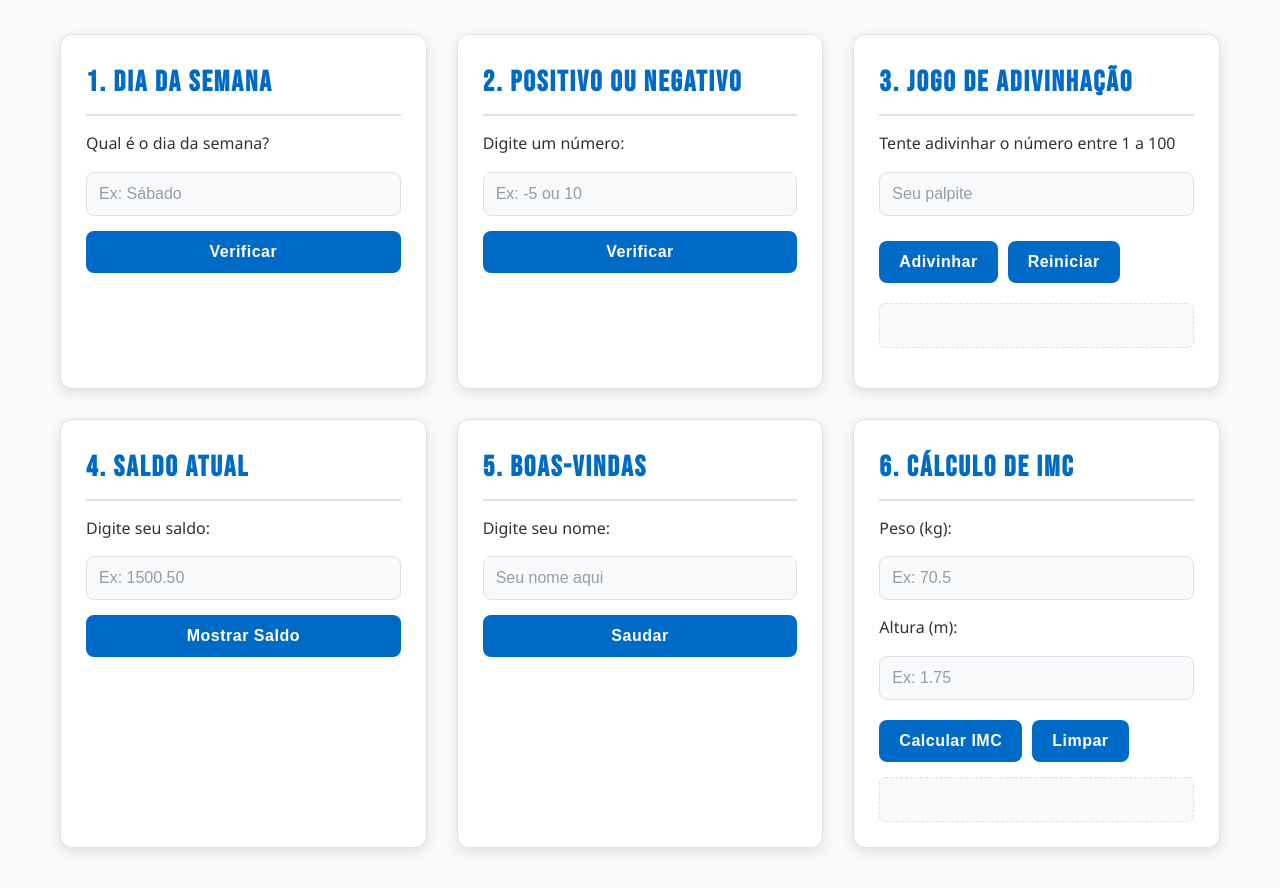
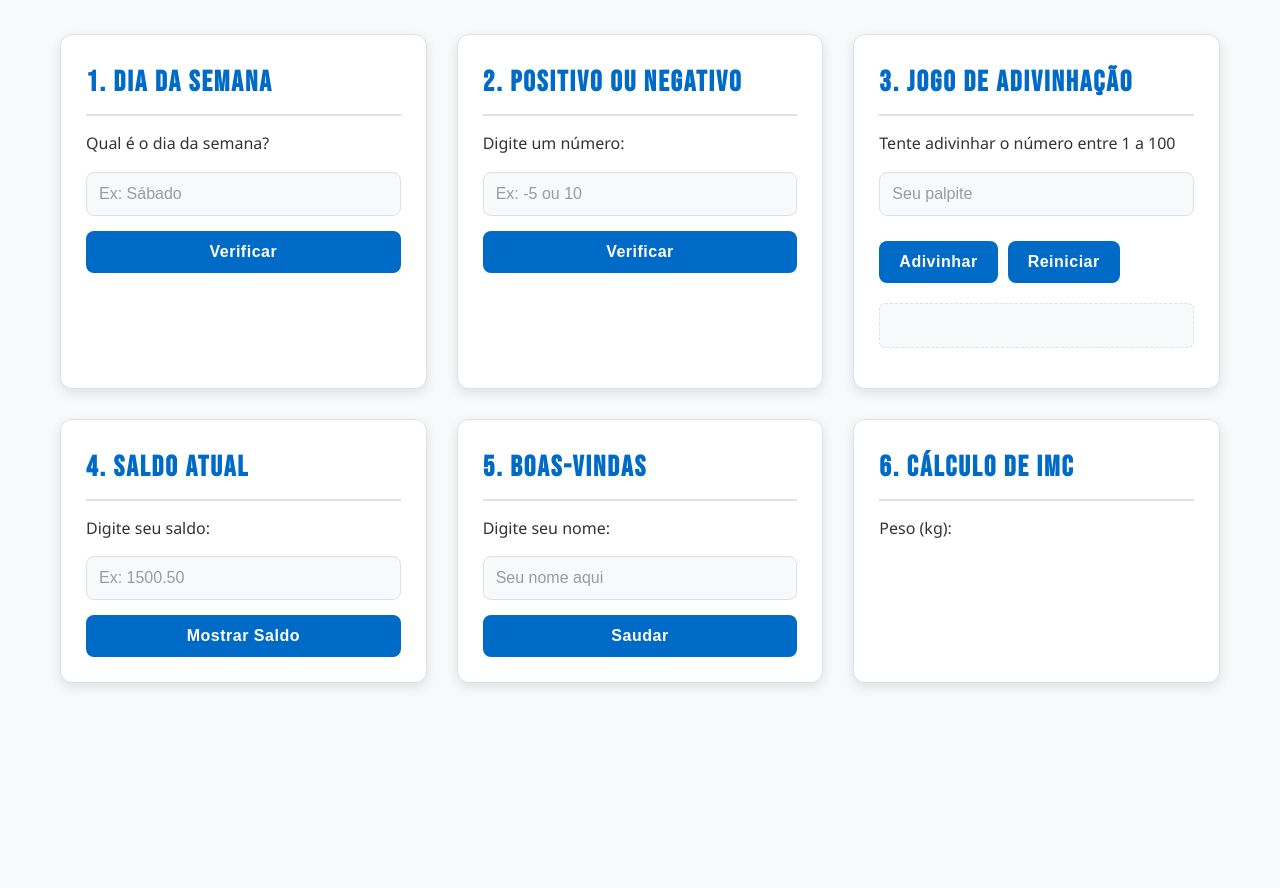
Before and after one commit to Galen986/Portf-lio-Atividade, a plain HTML site: page index.html in a window 1280 px wide. Shown: the part 87-975 px from the top of the page. After the commit the page ends 810 px from the top, so only its background shows below. Drawn offline with Linux system fonts and the light colour scheme.

Commit message:
Atualizar o index.html

```diff
--- a/index.html
+++ b/index.html
@@ -69,23 +69,4 @@
             <h3>6. Cálculo de IMC</h3>
             <form id="imcForm">
                 <label for="peso">Peso (kg):</label>
-                <input type="number" id="peso" required step="0.1" placeholder="Ex: 70.5">
-
-                <label for="altura">Altura (m):</label>
-                <input type="number" id="altura" required step="0.01" placeholder="Ex: 1.75">
-
-                <div class="game-buttons" style="margin-top: 5px;">
-                    <button type="submit" id="btnCalcularImc">Calcular IMC</button>
-                    <button type="button" onclick="limparImc()">Limpar</button>
-                </div>
-            </form>
-
-            <div id="imcResultado" class="message-area" style="margin-top: 15px;">
-            </div>
-        </div>
-
-    </main>
-
-    <script src="script.js"></script>
-</body>
-</html>
+                <input type="number" id="peso" required step="0
```
